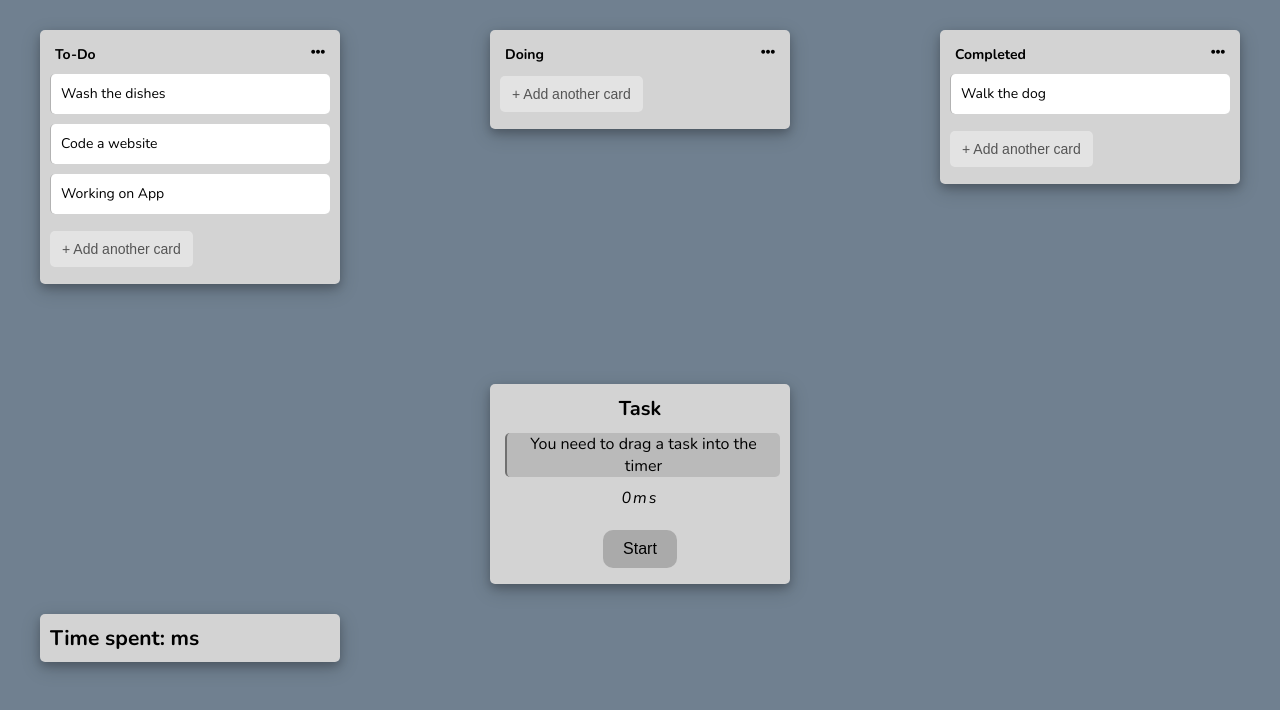
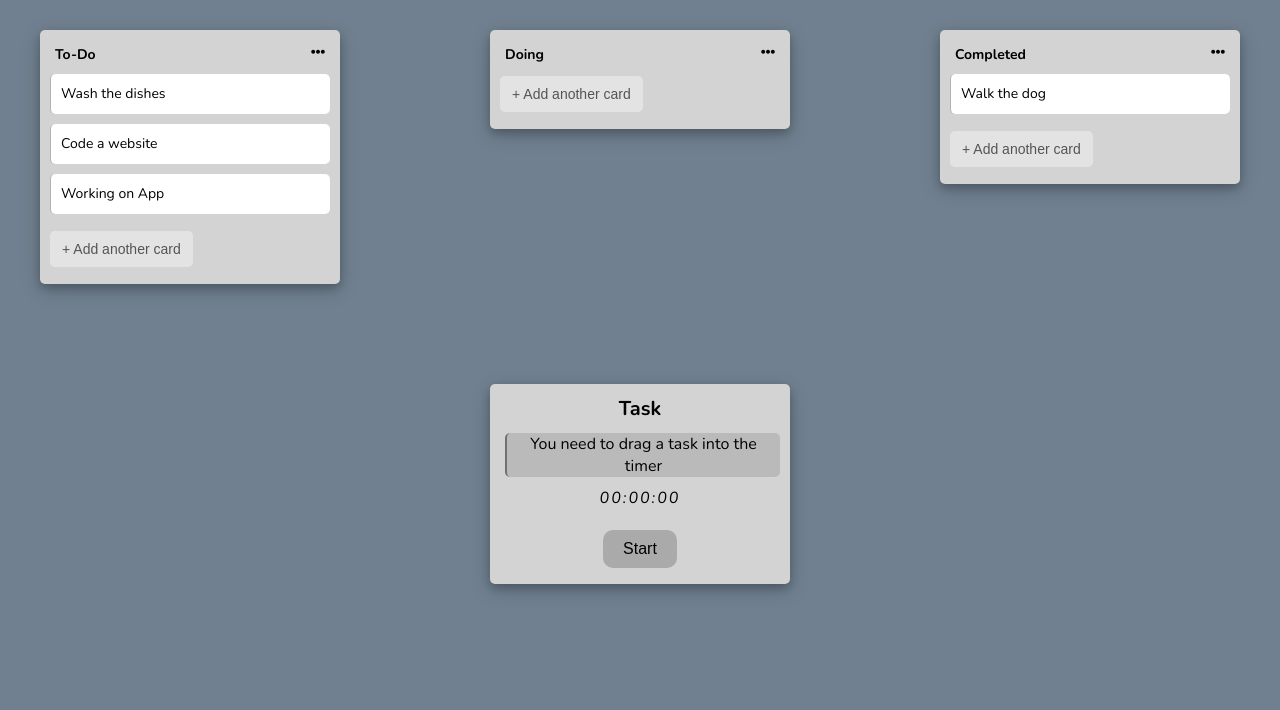
Before and after one commit to wwwLulu/Tracker-App, a Vue app: page / in a window 1280 px wide. Shown: the top 710 px of the page. Built offline with nearby package versions, Linux system fonts and the light colour scheme.

Commit message:
Timer added per task

```diff
--- a/src/App.vue
+++ b/src/App.vue
@@ -21,20 +21,16 @@
     </main>
 
     <timer @dragover="dragOver('focus')" />
-
-    <show-current-focus />
 </template>
 
 <script>
 import Timer from '@/components/Timer/Timer.vue'
 import TheList from '@/components/List/TheList.vue'
-import ShowCurrentFocus from '@/components/Focus/ShowCurrentFocus.vue'
 
 export default {
     components: {
         Timer,
         TheList,
-        ShowCurrentFocus,
     },
     computed: {
         tasks() {
--- a/src/components/Timer/Timer.vue
+++ b/src/components/Timer/Timer.vue
@@ -43,9 +43,9 @@ export default {
             this.isStarted = !this.isStarted
             if (this.isStarted) {
                 this.currentInterval = setInterval(() => {
-                    this.focusedTask.timeSpent += 500
+                    this.focusedTask.timeSpent += 1000
                     this.focus.timeSpent = this.focusedTask.timeSpent
-                }, 500)
+                }, 1000)
             } else {
                 clearInterval(this.currentInterval)
             }
--- a/src/components/Timer/TimerDisplay.vue
+++ b/src/components/Timer/TimerDisplay.vue
@@ -7,7 +7,9 @@
                     : 'You need to drag a task into the timer'
             }}
         </p>
-        <p class="timer__time">{{ listItem ? listItem.timeSpent : '0' }}ms</p>
+        <p class="timer__time">
+            {{ listItem ? timerDisplay : '00:00:00' }}
+        </p>
     </div>
 </template>
 
@@ -19,6 +21,26 @@ export default {
             timeSpent: Number,
         },
     },
+    computed: {
+        timeInMilliseconds() {
+            return JSON.stringify(this.$store.getters.focusedTask[0].timeSpent)
+        },
+        timerDisplay() {
+            let seconds = (this.timeInMilliseconds / 1000) % 60
+            let mins = Math.floor(seconds / 60)
+            let hours = Math.floor(mins / 24)
+            if (seconds < 10) {
+                seconds = `0${seconds}`
+            }
+            if (mins < 10) {
+                mins = `0${mins}`
+            }
+            if (hours < 10) {
+                hours = `0${hours}`
+            }
+            return `${hours}:${mins}:${seconds}`
+        },
+    },
 }
 </script>
 
--- a/src/store/store.js
+++ b/src/store/store.js
@@ -10,7 +10,7 @@ const store = createStore({
                     id: 1,
                     task: 'Wash the dishes',
                     status: 'to-do',
-                    timeSpent: 0,
+                    timeSpent: 0, //in milliseconds?
                 },
                 {
                     id: 2,
@@ -43,6 +43,10 @@ const store = createStore({
         focus: state => state.focus,
         focusedTask: state =>
             state.tasks.filter(task => task.task === state.focus.task),
+        time: state => {
+            let seconds = state.focus.timeSpent
+            return seconds
+        },
     },
 
     mutations: {
```
